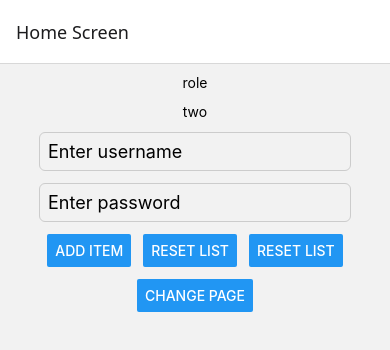
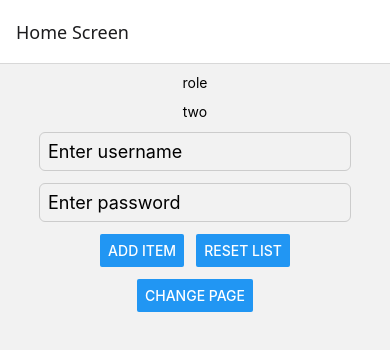
Before and after one commit to caleb05w/359-App, a React Native app: screen /Home in a window 390 px wide. Shown: the top 350 px of the page. Built offline with nearby package versions, Linux system fonts and the light colour scheme.

Commit message:
removed an extra button

```diff
--- a/src/screens/HomeScreen.js
+++ b/src/screens/HomeScreen.js
@@ -60,12 +60,6 @@ export default function HomeScreen({ navigation }) {
             }}
           />
 
-          <Button
-            title="Reset list"
-            onPress={() => {
-              setList([]);
-            }}
-          />
         </View>
 
         <Button
```
